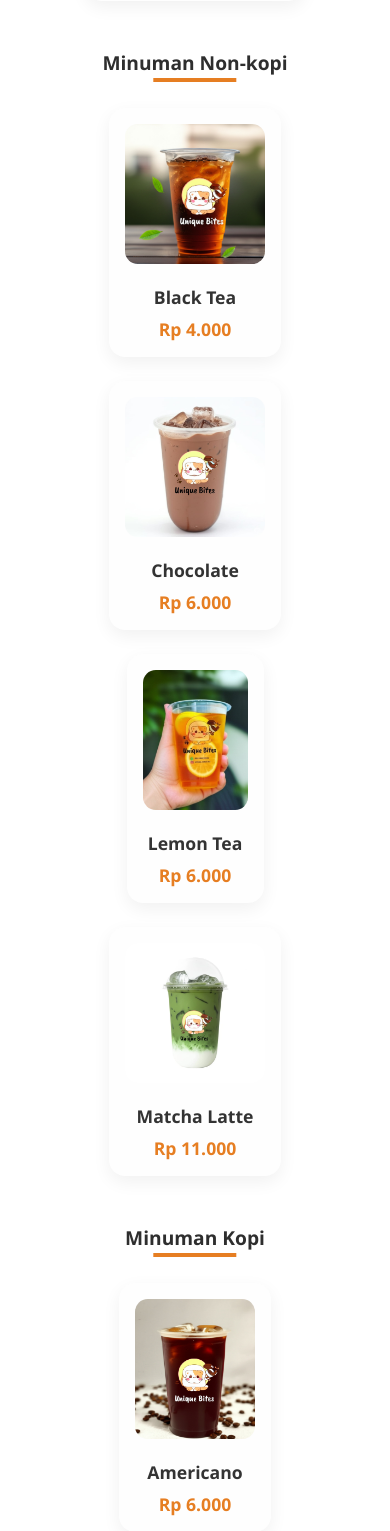
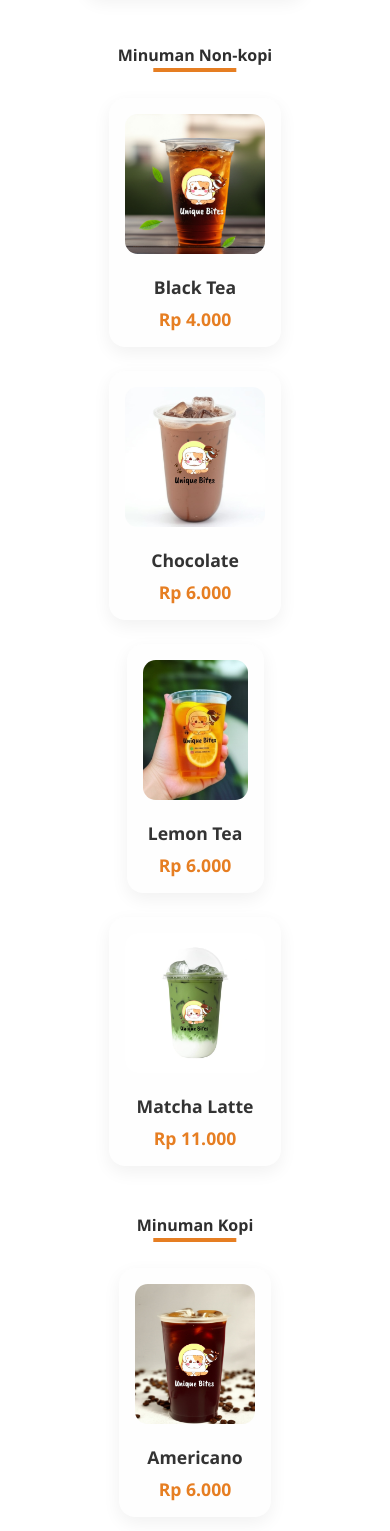
Before and after one commit to TheGhost1707/Unique-Bites, a PHP site: page /menu.html in a window 390 px wide. Shown: the part 1994-3525 px from the top of the page. Run offline with PHP 8.4, Linux system fonts and the light colour scheme.

Commit message:
Update style.css

```diff
--- a/style/style.css
+++ b/style/style.css
@@ -1088,7 +1088,7 @@ p {
         height: 140px;
     }
     .menu-category h3{
-        font-size: 1.2rem;
+        font-size: 1rem;
 }
 
 .location-section {
```
